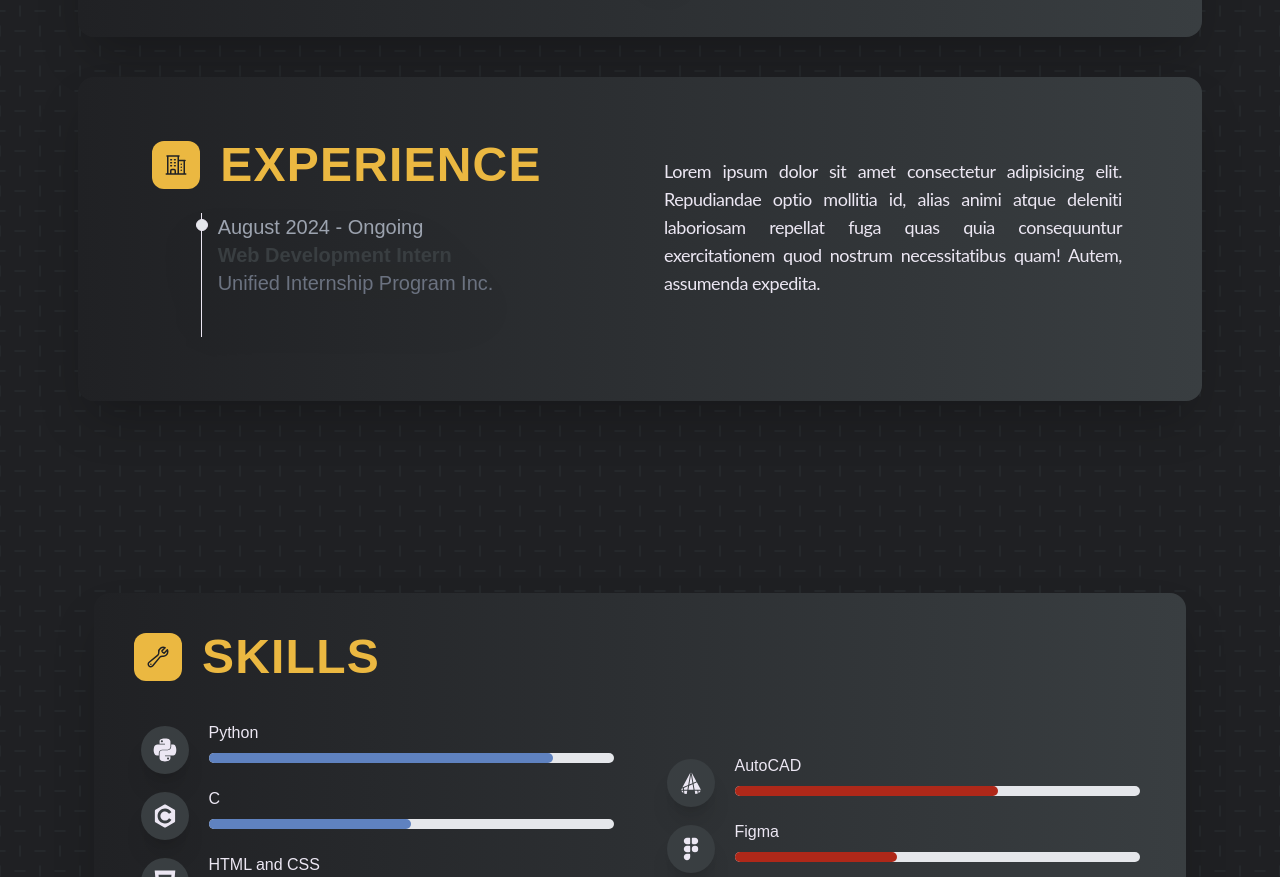
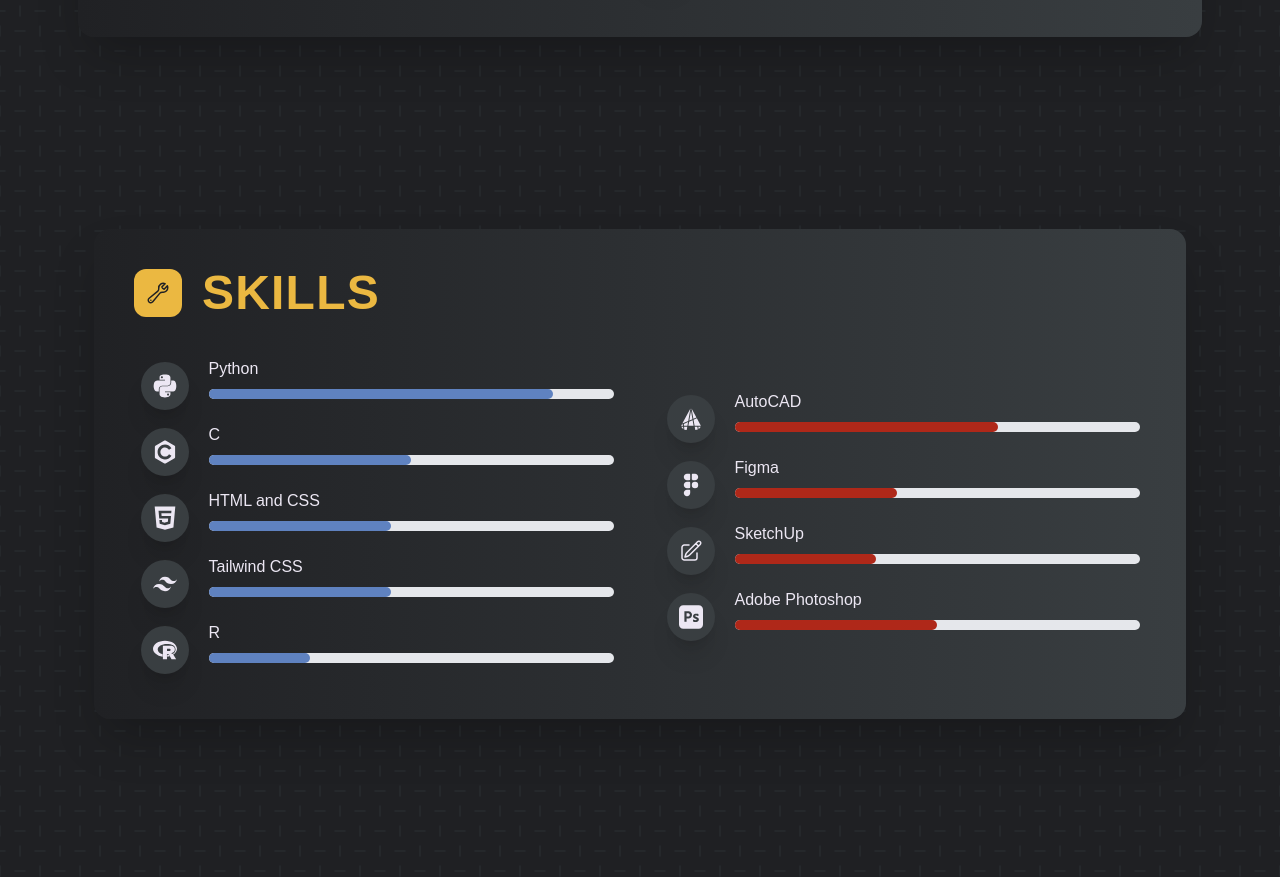
Before and after one commit to kennethbinasa/Portfolio-Tailwind, a website: page dist/index.html in a window 1280 px wide. Shown: the part 2269-3146 px from the top of the page. Drawn offline with nearby package versions, Linux system fonts and the light colour scheme.

Commit message:
with flowbite hidden

```diff
--- a/dist/index.html
+++ b/dist/index.html
@@ -294,7 +294,7 @@
                 </div>
             </div>
         </div>
-        <div class="container flex flex-col-reverse lg:flex-row bg-gradient-to-l from-onyx to-raisin shadow-2xl p-10 rounded-2xl mt-10 text-bright-gray items-center lg:gap-12 gap-2 hover:origin-center hover:scale-105 hover:transition hover:300ms">
+        <div class="hidden container flex flex-col-reverse lg:flex-row bg-gradient-to-l from-onyx to-raisin shadow-2xl p-10 rounded-2xl mt-10 text-bright-gray items-center lg:gap-12 gap-2 hover:origin-center hover:scale-105 hover:transition hover:300ms">
             <div class="flex flex-1 flex-col">
                 <div class="flex flex-1 flex-row items-center justify-center lg:mb-6">
                     <div class="bg-meat lg:flex md:flex flex-row font-montserrat font-bold items-center justify-center p-3 rounded-xl h-full text-raisin hidden">
```
